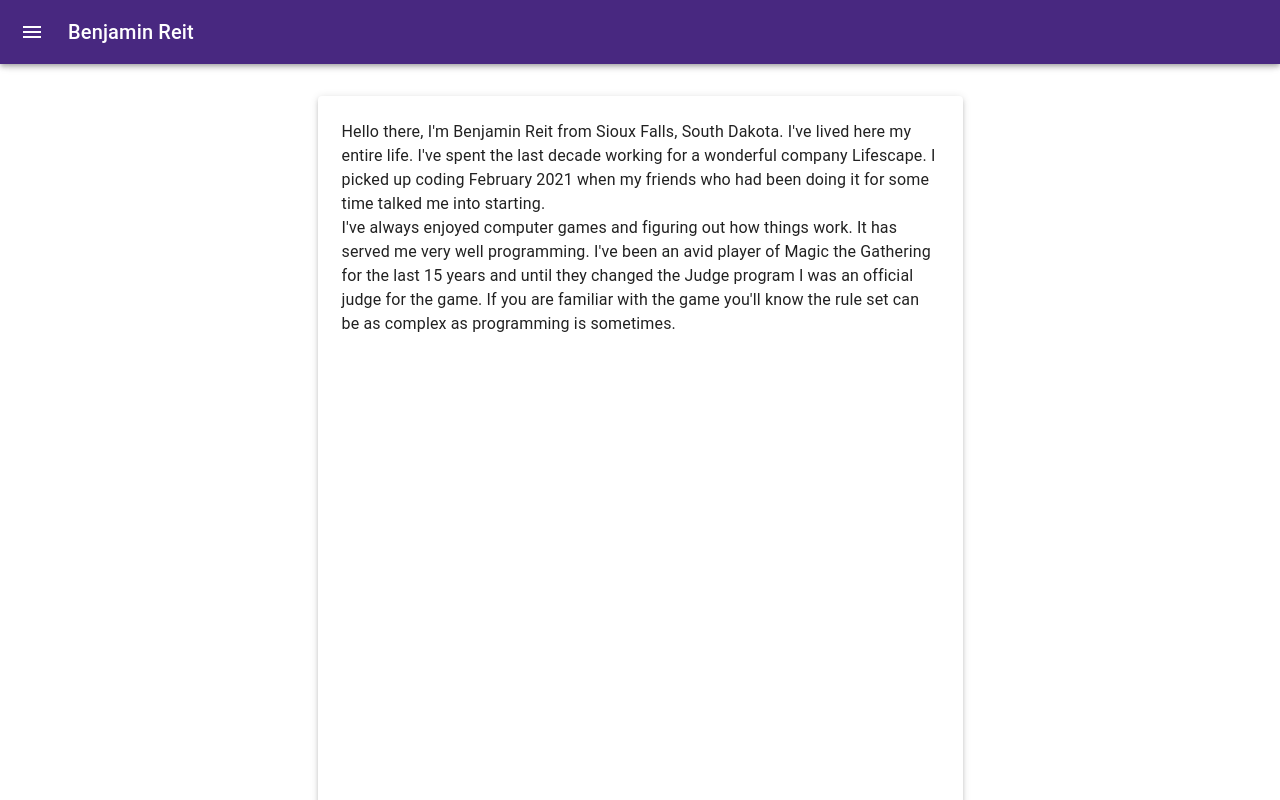
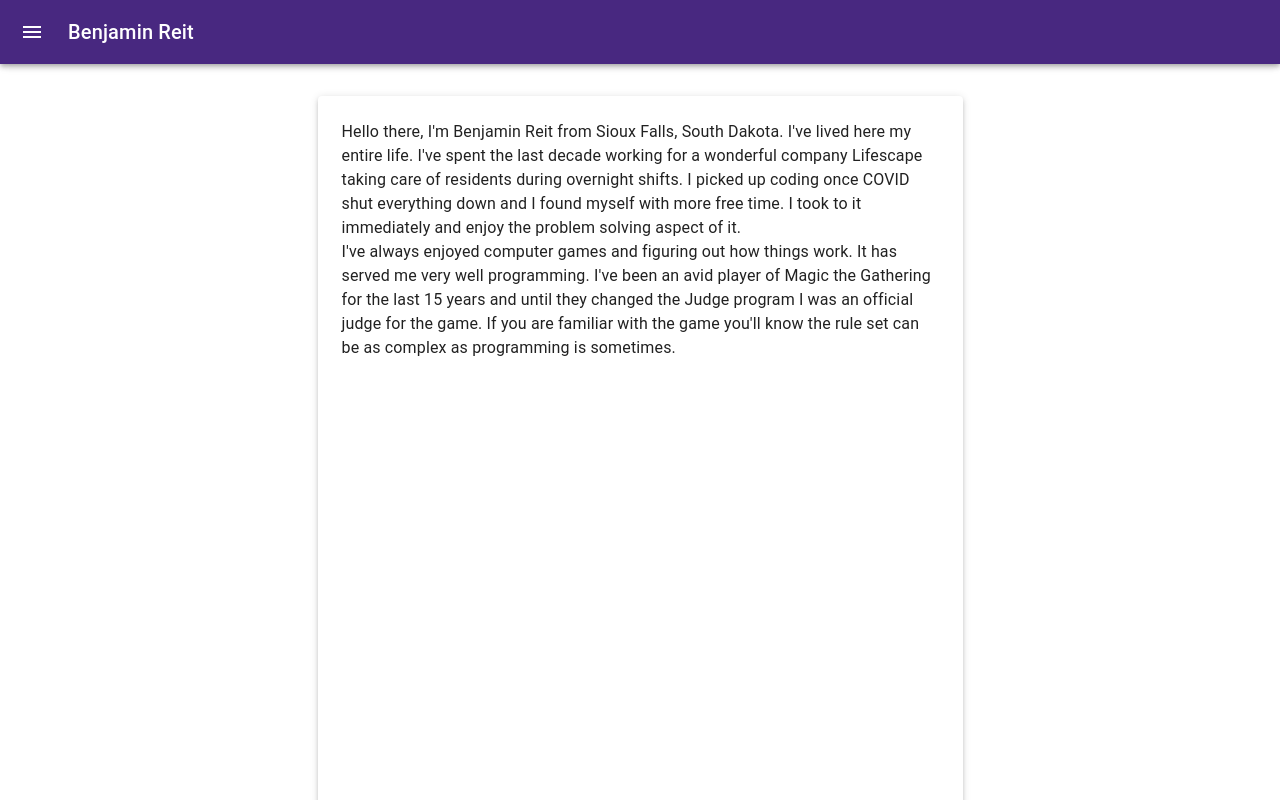
Before and after one commit to Val-code-1/resumemui, a React (Create React App) app: page /about in a window 1280 px wide. Shown: the top 800 px of the page. Built offline with nearby package versions, Linux system fonts and the light colour scheme.

Commit message:
Updated About info

```diff
--- a/src/screens/About/About.js
+++ b/src/screens/About/About.js
@@ -20,8 +20,9 @@ export default function About() {
           <Typography>
             Hello there, I'm Benjamin Reit from Sioux Falls, South Dakota. I've lived here
             my entire life. I've spent the last decade working for a wonderful company
-            Lifescape. I picked up coding February 2021 when my friends who had been doing
-            it for some time talked me into starting.
+            Lifescape taking care of residents during overnight shifts. I picked up coding
+            once COVID shut everything down and I found myself with more free time. I took
+            to it immediately and enjoy the problem solving aspect of it.
           </Typography>
           <Typography>
             I've always enjoyed computer games and figuring out how things work. It has
--- a/src/screens/Contact/Contact.js
+++ b/src/screens/Contact/Contact.js
@@ -16,13 +16,19 @@ export default function Contact() {
       <br />
       <Grid container spacing={2} columns={1} direction="column">
         <Grid item>
-          <TextField id="outlined-basic" label="Name" variant="outlined" />
+          <TextField
+            id="outlined-basic"
+            label="Name"
+            variant="outlined"
+            autoComplete="off"
+          />
         </Grid>
         <Grid item>
           <TextField
             id="outlined-basic"
             label="Email"
             variant="outlined"
+            autoComplete="off"
             type={"email"}
           />
         </Grid>
```
